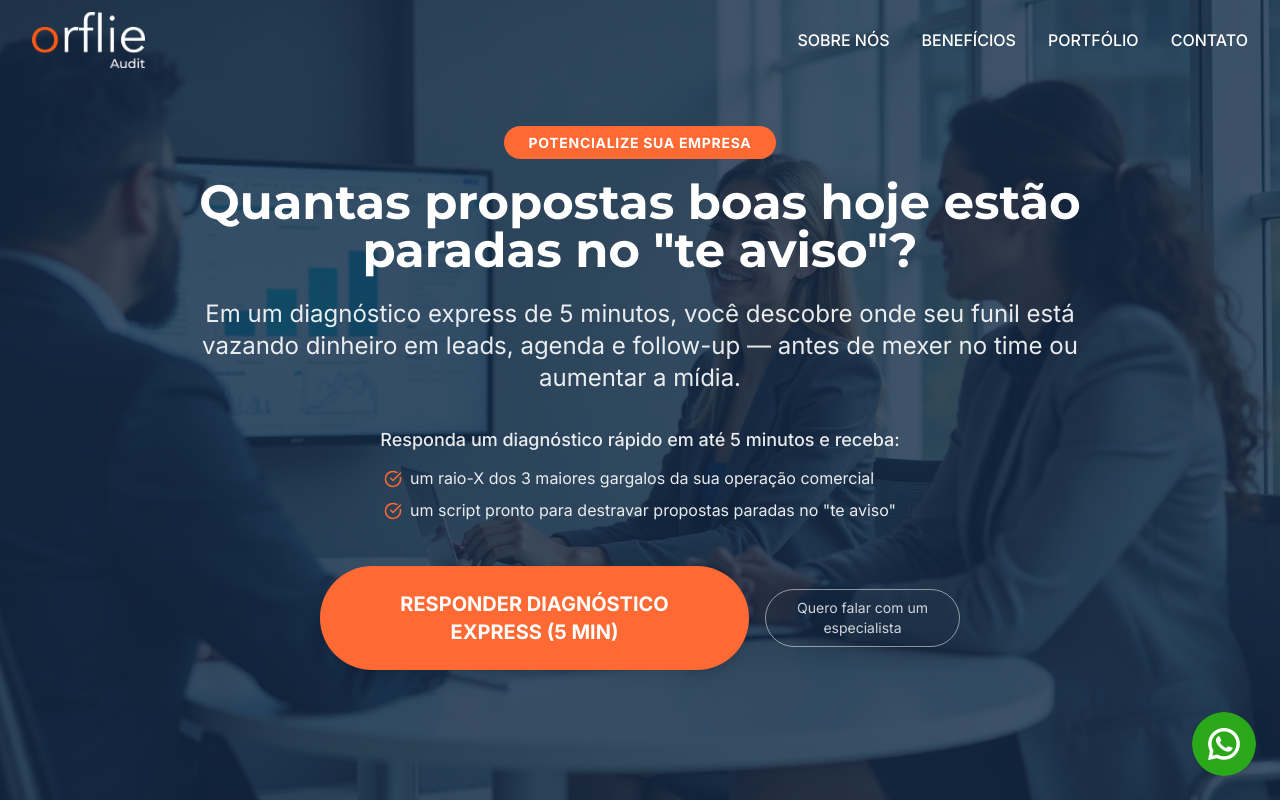
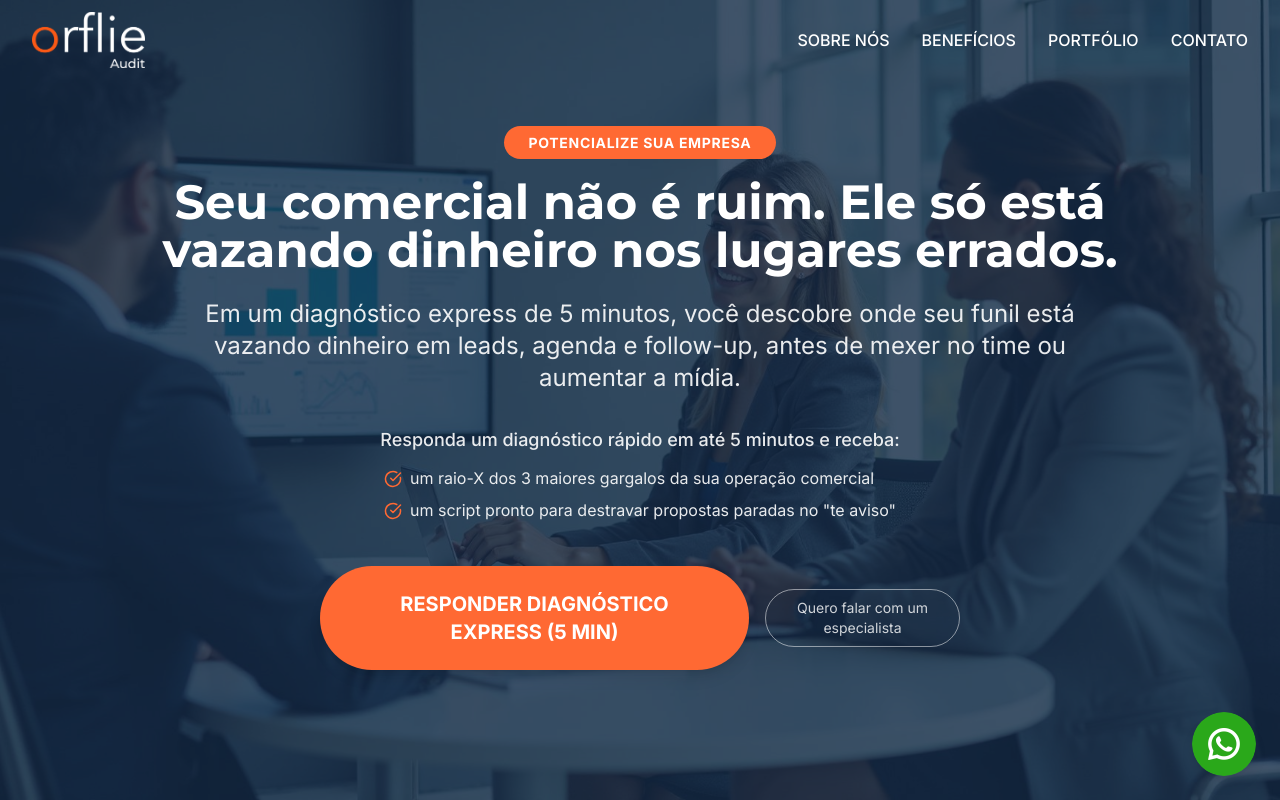
Before and after one commit to Orflier/orflie-sales-scan, a React (Vite) app: page / in a window 1280 px wide. Shown: the top 800 px of the page. Built offline with nearby package versions, Linux system fonts and the light colour scheme; the HTML template or start-up script is replaced by a standard one.

Commit message:
Visual edit in Lovable
Edited UI in Lovable

```diff
--- a/src/components/sections/HeroSection.tsx
+++ b/src/components/sections/HeroSection.tsx
@@ -21,14 +21,10 @@ const HeroSection = () => {
           </div>
 
           {/* Main Headline */}
-          <h1 className="text-2xl sm:text-3xl md:text-4xl lg:text-5xl font-bold text-white mb-4 sm:mb-6 leading-tight font-['Montserrat'] break-words px-2">
-            Quantas propostas boas hoje estão paradas no "te aviso"?
-          </h1>
+          <h1 className="text-2xl sm:text-3xl md:text-4xl lg:text-5xl font-bold text-white mb-4 sm:mb-6 leading-tight font-['Montserrat'] break-words px-2">Seu comercial não é ruim. Ele só está vazando dinheiro nos lugares errados.</h1>
 
           {/* Subheadline */}
-          <p className="text-base sm:text-lg md:text-xl lg:text-2xl text-white/90 mb-6 sm:mb-8 leading-relaxed max-w-4xl mx-auto break-words px-2">
-            Em um diagnóstico express de 5 minutos, você descobre onde seu funil está vazando dinheiro em leads, agenda e follow-up — antes de mexer no time ou aumentar a mídia.
-          </p>
+          <p className="text-base sm:text-lg md:text-xl lg:text-2xl text-white/90 mb-6 sm:mb-8 leading-relaxed max-w-4xl mx-auto break-words px-2">Em um diagnóstico express de 5 minutos, você descobre onde seu funil está vazando dinheiro em leads, agenda e follow-up, antes de mexer no time ou aumentar a mídia.</p>
 
           {/* Microtexto com benefícios */}
           <div className="text-white/90 mb-8 sm:mb-10 max-w-3xl mx-auto px-4">
@@ -49,18 +45,10 @@ const HeroSection = () => {
 
           {/* CTA Buttons */}
           <div className="flex flex-col sm:flex-row items-center justify-center gap-4 max-w-2xl mx-auto px-4">
-            <a
-              href="#diagnostico-express"
-              className="w-full sm:w-auto bg-accent hover:bg-accent-hover text-white px-6 sm:px-12 py-4 sm:py-6 text-base sm:text-xl font-bold uppercase rounded-full shadow-lg hover:shadow-xl transition-all duration-300 hover:scale-105 text-center"
-            >
+            <a href="#diagnostico-express" className="w-full sm:w-auto bg-accent hover:bg-accent-hover text-white px-6 sm:px-12 py-4 sm:py-6 text-base sm:text-xl font-bold uppercase rounded-full shadow-lg hover:shadow-xl transition-all duration-300 hover:scale-105 text-center">
               RESPONDER DIAGNÓSTICO EXPRESS (5 MIN)
             </a>
-            <a
-              href="https://wa.me/5515981103458?text=Oi%2C%20vi%20a%20Auditoria%20Comercial%20da%20Orflie%20e%20quero%20um%20diagn%C3%B3stico%20r%C3%A1pido%20da%20minha%20opera%C3%A7%C3%A3o.%20Minha%20empresa%20%C3%A9%20___%2C%20faturamos%20aproximadamente%20___%20por%20m%C3%AAs%20e%20temos%20___%20vendedores."
-              target="_blank"
-              rel="noopener noreferrer"
-              className="text-white/80 border border-white/50 hover:bg-white/10 px-3 sm:px-4 py-2 text-xs sm:text-sm font-normal rounded-full transition-all duration-300"
-            >
+            <a href="https://wa.me/5515981103458?text=Oi%2C%20vi%20a%20Auditoria%20Comercial%20da%20Orflie%20e%20quero%20um%20diagn%C3%B3stico%20r%C3%A1pido%20da%20minha%20opera%C3%A7%C3%A3o.%20Minha%20empresa%20%C3%A9%20___%2C%20faturamos%20aproximadamente%20___%20por%20m%C3%AAs%20e%20temos%20___%20vendedores." target="_blank" rel="noopener noreferrer" className="text-white/80 border border-white/50 hover:bg-white/10 px-3 sm:px-4 py-2 text-xs sm:text-sm font-normal rounded-full transition-all duration-300">
               Quero falar com um especialista
             </a>
           </div>
```
